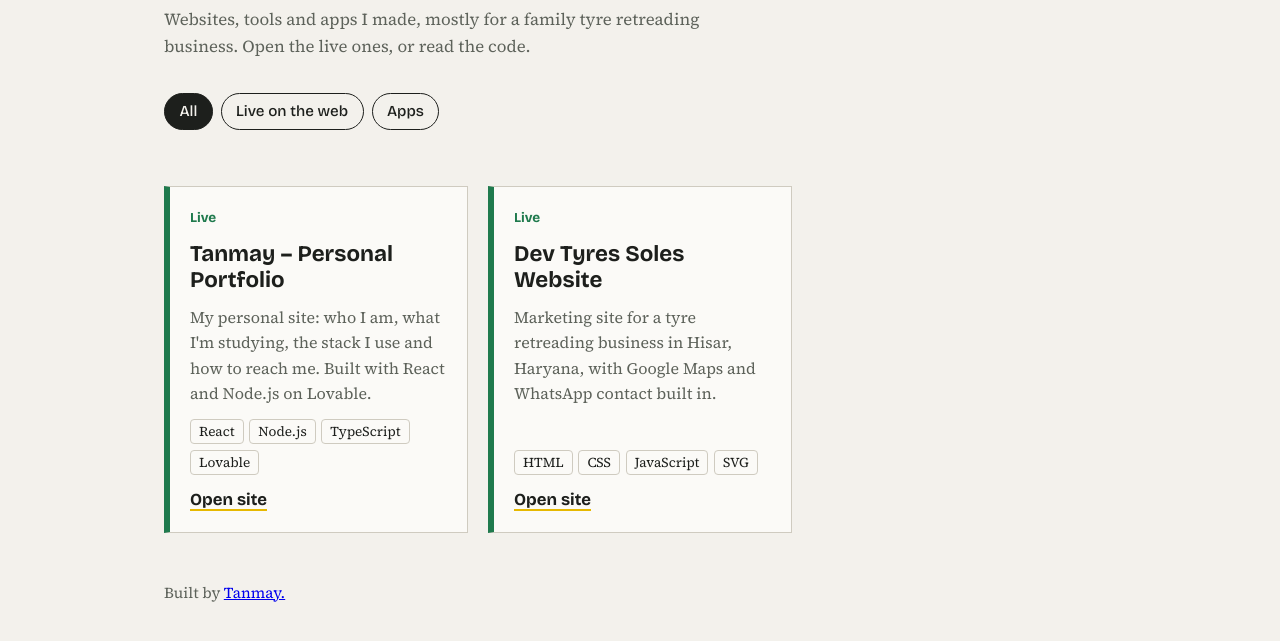
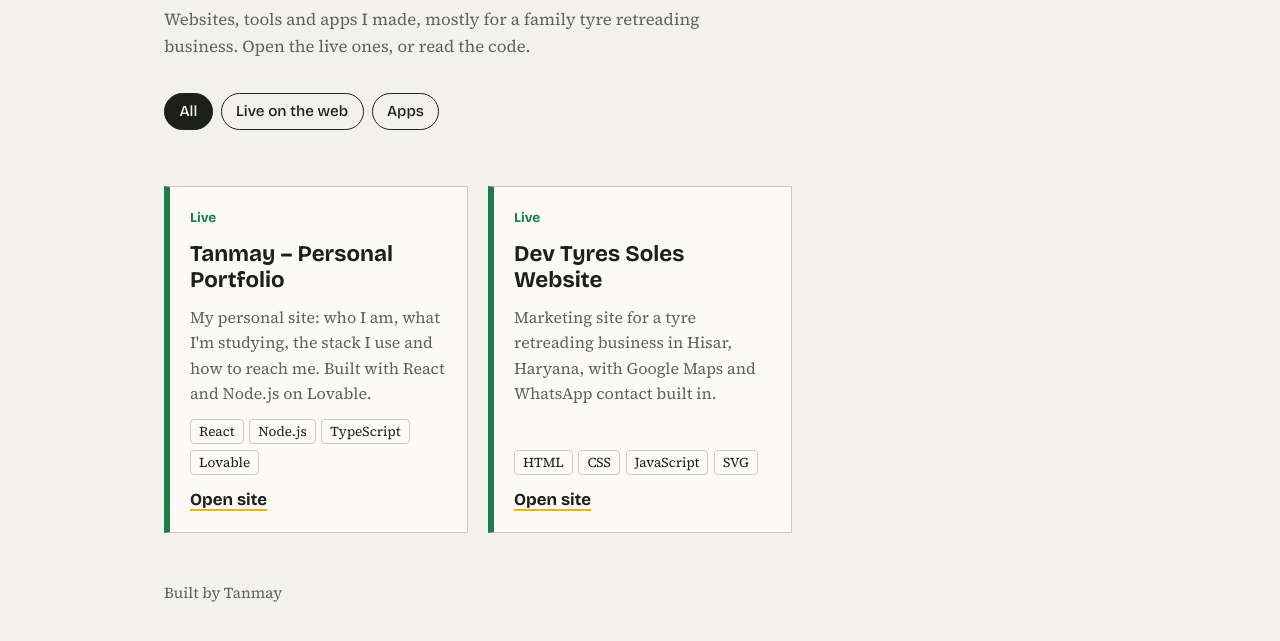
Before and after one commit to tanmayrakha8-collab/projects-showcase--1-, a plain HTML site: page projects-showcase/index.html in a window 1280 px wide. Shown: the part 165-806 px from the top of the page. Drawn offline with nearby package versions, Linux system fonts and the light colour scheme.

Commit message:
Simplify footer content in index.html
Updated footer to remove LinkedIn link and simplify text.

```diff
--- a/projects-showcase/index.html
+++ b/projects-showcase/index.html
@@ -60,7 +60,7 @@ footer{padding-bottom:3rem;color:var(--muted);font-size:.95rem}
 <main>
   <div class="grid" id="grid" aria-live="polite"></div>
 </main>
-<footer>Built by <a href="https://www.linkedin.com/in/tanmay-r-7s1">Tanmay.</a> </footer>
+<footer>Built by Tanmay </footer>
 <script>
 const grid = document.getElementById('grid');
 const buttons = document.querySelectorAll('.filters button');
```
